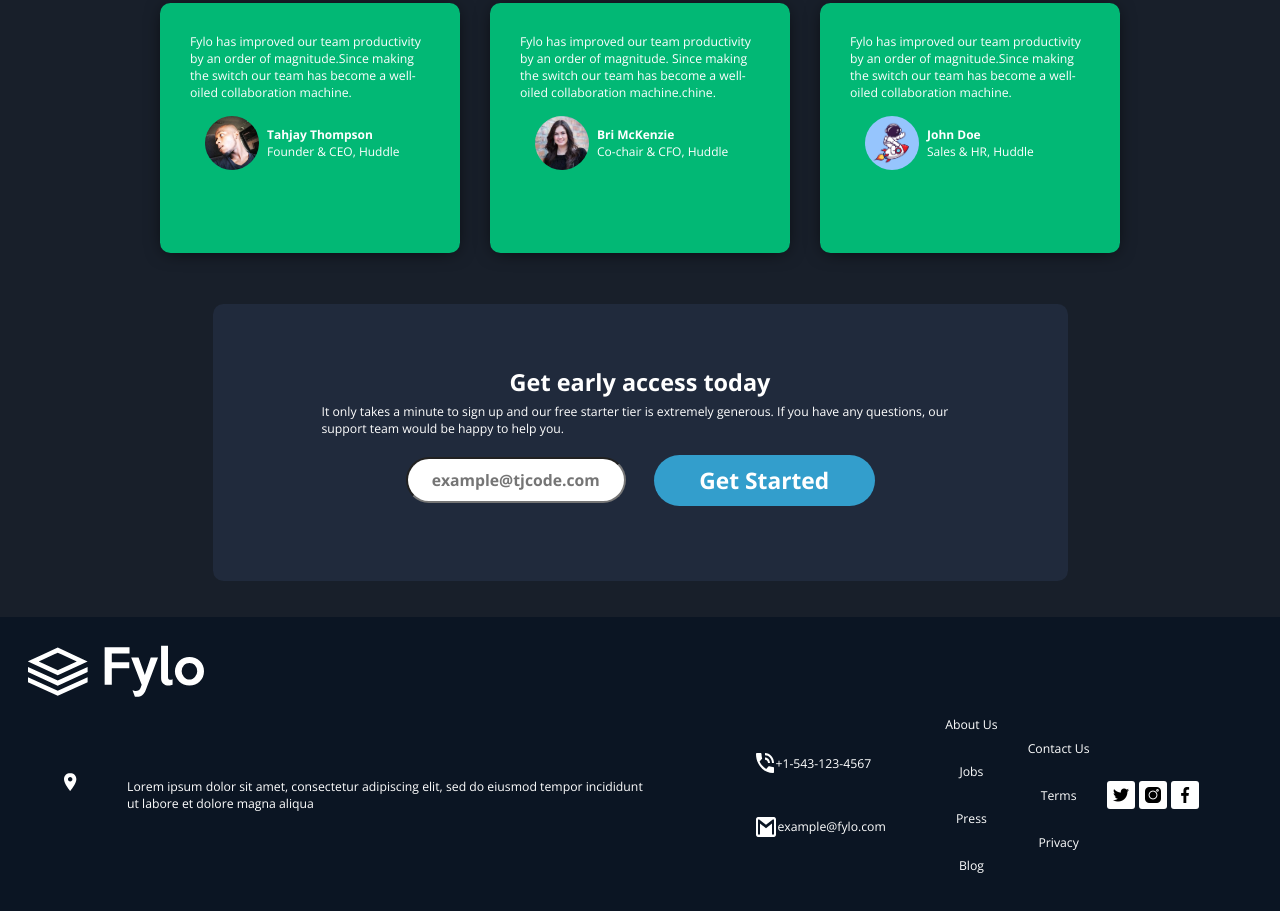
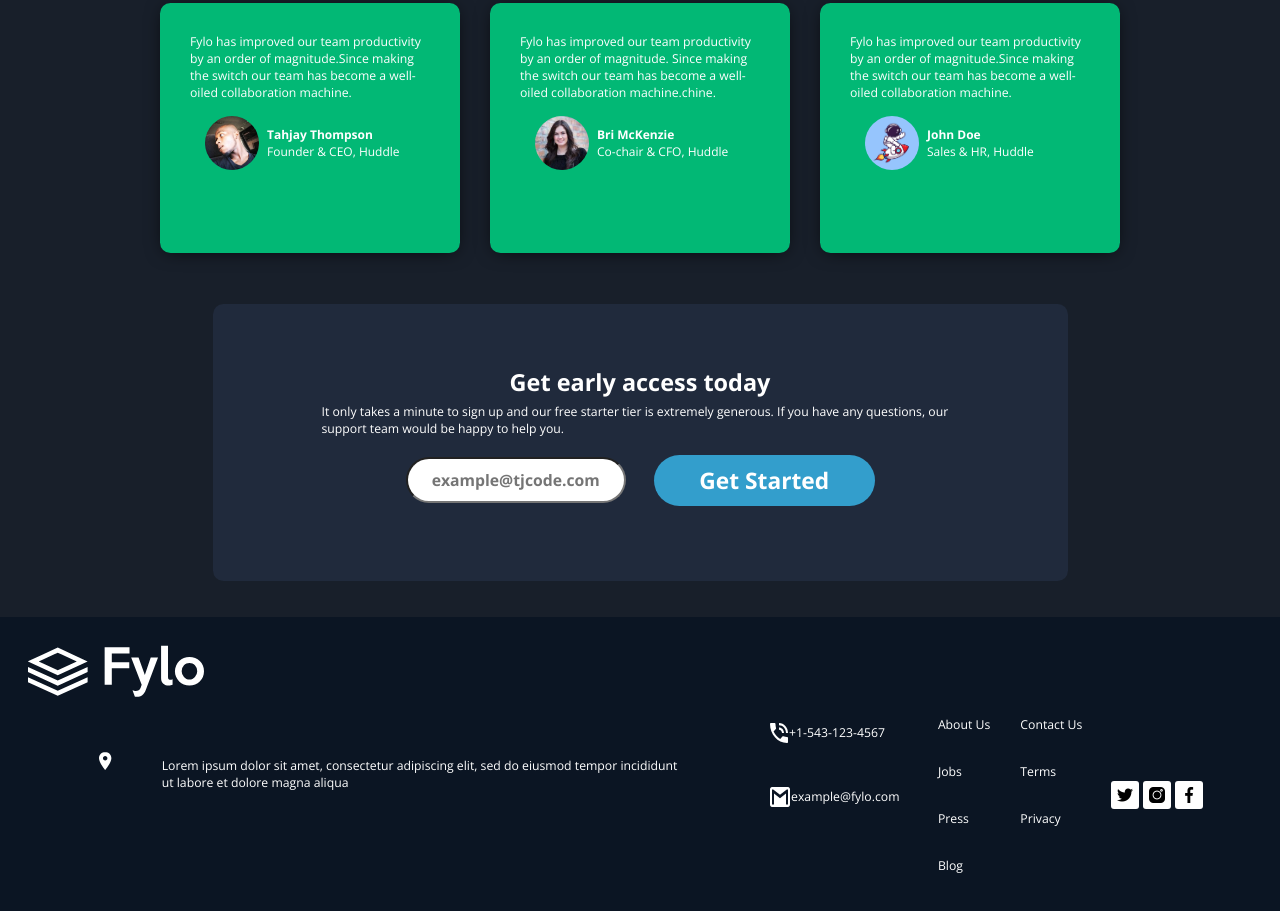
Before and after one commit to TahjayThompson/fylo-landing-page, a plain HTML site: page index.html in a window 1280 px wide. Shown: the part 1887-2798 px from the top of the page. Drawn offline with nearby package versions, Linux system fonts and the light colour scheme.

Commit message:
Add files via upload

```diff
--- a/css/style.css
+++ b/css/style.css
@@ -363,8 +363,8 @@
 .footer_text{
   display:flex;
   flex-direction: row;
-  justify-content:flex-start;
-  align-items: center;
+  justify-content:center;
+  align-content: center;
 
 }
 
@@ -385,8 +385,10 @@
 .footer_text .contact{
   display:flex;
   flex-direction: column;
-  align-items: baseline;
-  padding: 1.5rem;
+  justify-content:flex-start;
+  align-content: flex-start;
+  padding:1.5rem 0;
+  padding-top:0;
 
 
 }
@@ -406,13 +408,13 @@
 .footer_text .resource{
   display:flex;
   flex-direction: column;
-  align-items: center;
+  align-items: flex-start;
 }
 
 .footer_text .cta{
   display:flex;
   flex-direction: column;
-  align-items: center;
+  align-items: flex-start;
 
 
 }
@@ -422,8 +424,9 @@
 
   display:flex;
   flex-wrap: wrap;
-  justify-content:flex-start;
+  justify-content:center;
   align-items: center;
+  padding:12px;
 
 
 }
```
